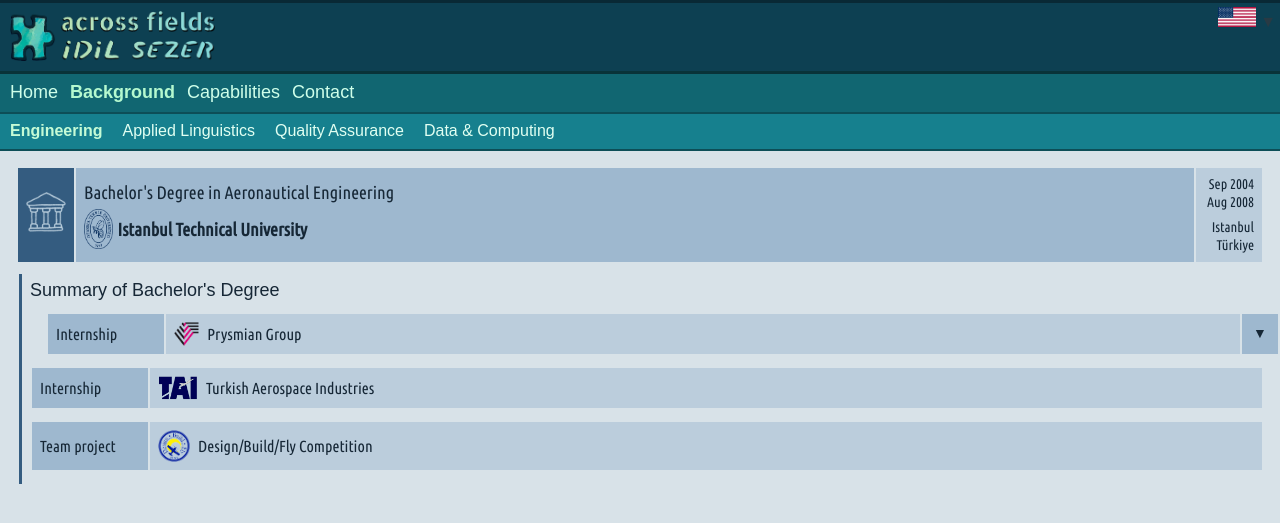
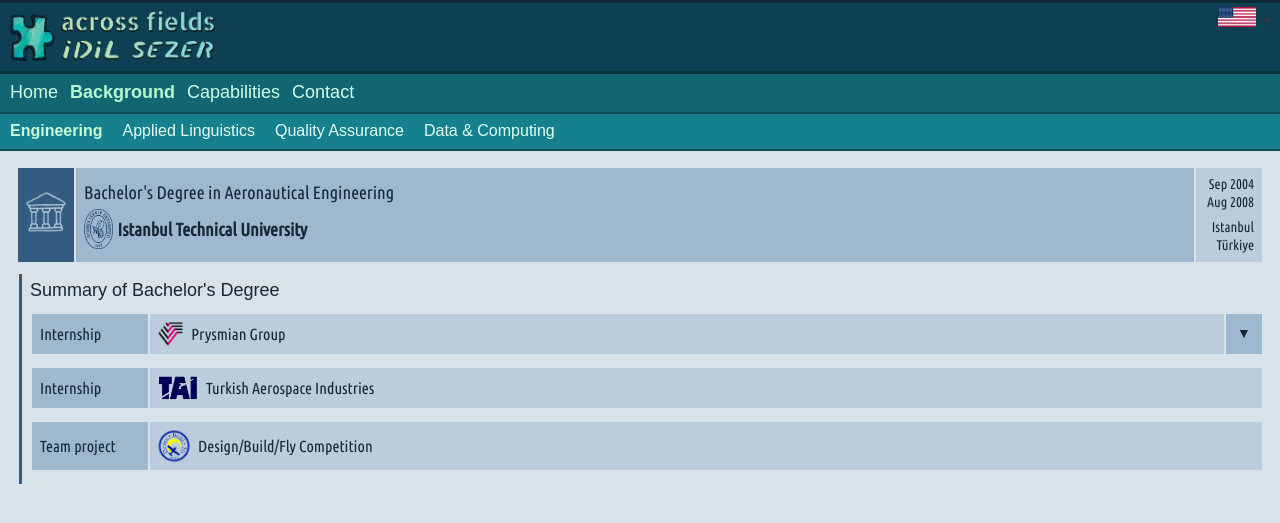
Before and after one commit to acrossfields/idilsezer, a Jekyll site: the page built from en/background-eng.md, in a window 1280 px wide. Shown: the top 523 px of the page. Built offline with Jekyll 4.4.1, drawn with Linux system fonts in a browser that asks for light colours; some web fonts are replaced.

Commit message:
Update background-eng.md

```diff
--- a/en/background-eng.md
+++ b/en/background-eng.md
@@ -31,9 +31,9 @@ permalink: /en/background/engineering/
 <div class="bg-indented" style="margin-left: 11px; margin-right: 8px; padding: 5px 0 2px 8px;">
   <p style="margin-top: 0; margin-bottom: 10px; color: #162736;">Summary of Bachelor's Degree</p>
 
-  <table class="table-bgsub" style="color: #162736; margin: 10px 8px 10px 16px; padding: 0;">
+  <table class="table-bgsub" style="color: #162736; margin: 10px 0; padding: 0;">
     <tr>
-      <td style="background-color: #9eb8cf; padding: 8px;">
+      <td style="background-color: #9eb8cf;">
         Internship
       </td>
       <td style="background-color: #bbcddc;">
```
